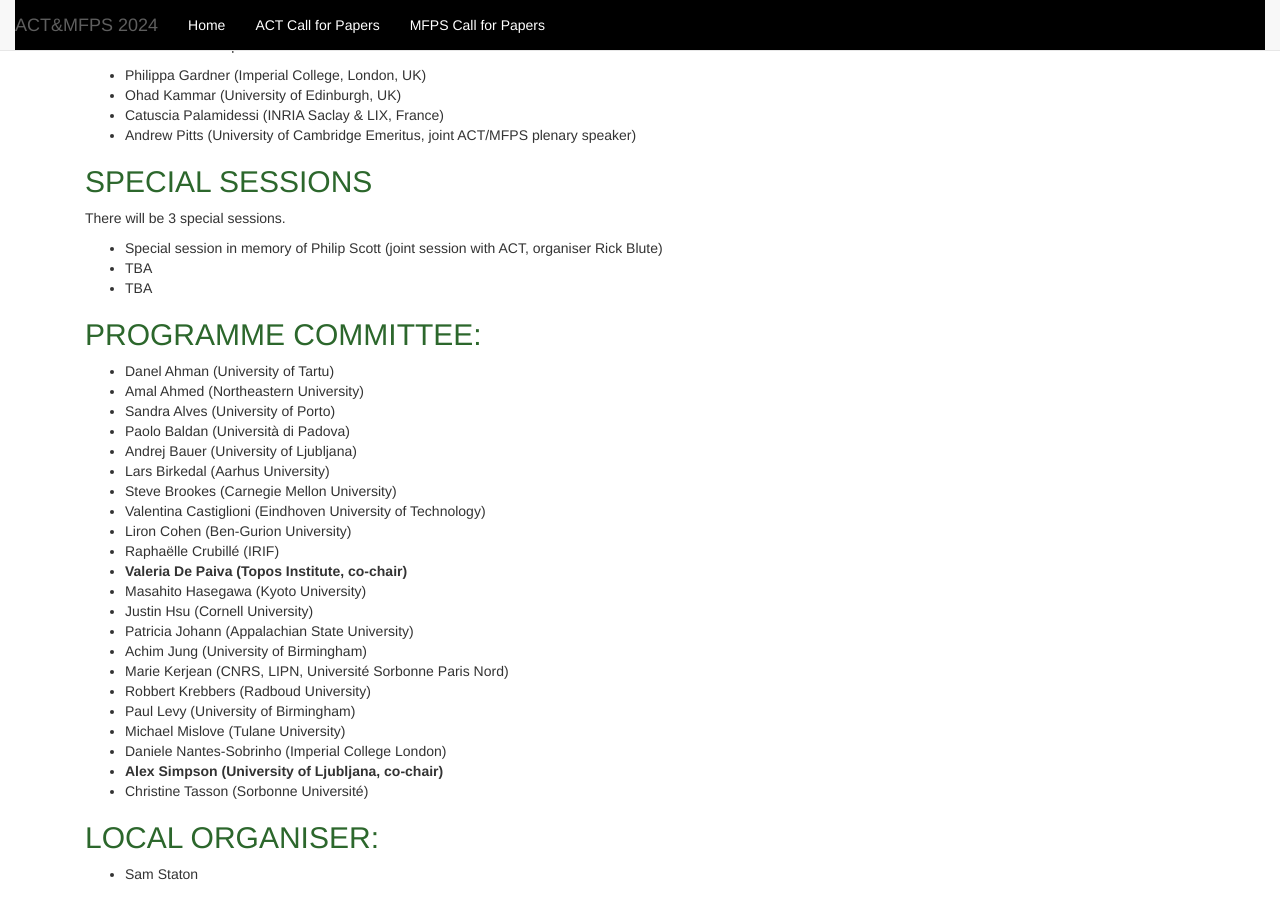
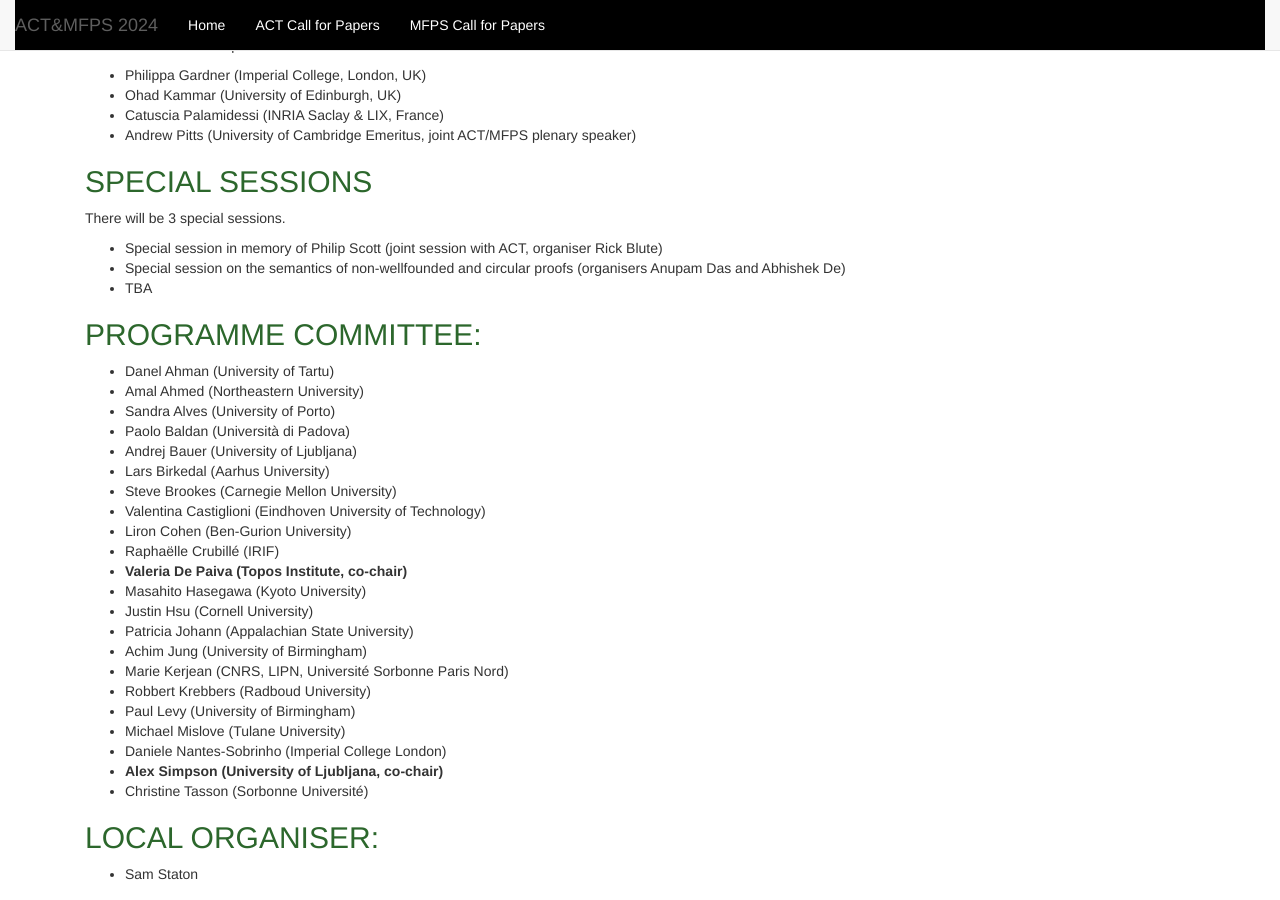
Before and after one commit to oxford24/oxford24.github.io, a Jekyll site: the page built from mfps_cfp.md, in a window 1280 px wide and 900 px high, scrolled down 1238 px. Built offline with Jekyll 4.4.1, drawn with Linux system fonts in a browser that asks for light colours.

Commit message:
Added special session to MFPS cfp

```diff
--- a/mfps_cfp.md
+++ b/mfps_cfp.md
@@ -62,7 +62,7 @@ There will be 4 invited speakers.
 There will be 3 special sessions.
 
 * Special session in memory of Philip Scott  (joint session with ACT, organiser Rick Blute)
-* TBA
+* Special session on the semantics of non-wellfounded and circular proofs (organisers Anupam Das and Abhishek De)
 * TBA
 
 ## PROGRAMME COMMITTEE:
```
